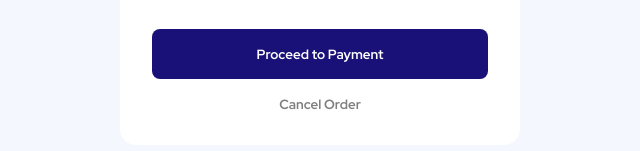
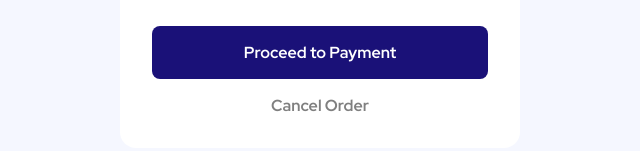
Before and after one commit to JeremyPaymal/Order-Summary-, a plain HTML site: page index.html in a window 1280 px wide. Shown: the part 541-692 px from the top of the page, 320-960 px from the left. Drawn offline with Linux system fonts and the light colour scheme.

Commit message:
Update a tag

```diff
--- a/index.html
+++ b/index.html
@@ -45,8 +45,8 @@
       </div>
 
       <div class="button">
-        <button class="process_btn"><a href="#">Proceed to Payment</a></button>
-        <button class="cancel_btn"><a href="#">Cancel Order</a></button>
+        <a class="process_btn" href="#">Proceed to Payment</a>
+        <a class="cancel_btn" href="#">Cancel Order</a>
       </div>
     </main>
   </body>
--- a/style.css
+++ b/style.css
@@ -28,12 +28,9 @@ body {
   min-height: 100vh;
 }
 
-button {
-  cursor: pointer;
-}
-
 a {
   font-weight: 700;
+  cursor: pointer;
 }
 
 main {
@@ -115,7 +112,7 @@ main {
   padding: 1rem 0;
   border-radius: 0.5rem;
 }
-.process_btn a {
+.process_btn {
   color: white;
 }
 .process_btn:hover {
@@ -125,10 +122,10 @@ main {
 .cancel_btn {
   background-color: white;
 }
-.cancel_btn a {
+.cancel_btn {
   color: rgba(0, 0, 0, 0.5);
 }
-.cancel_btn:hover a {
+.cancel_btn:hover  {
   color: black;
 }
 
```
